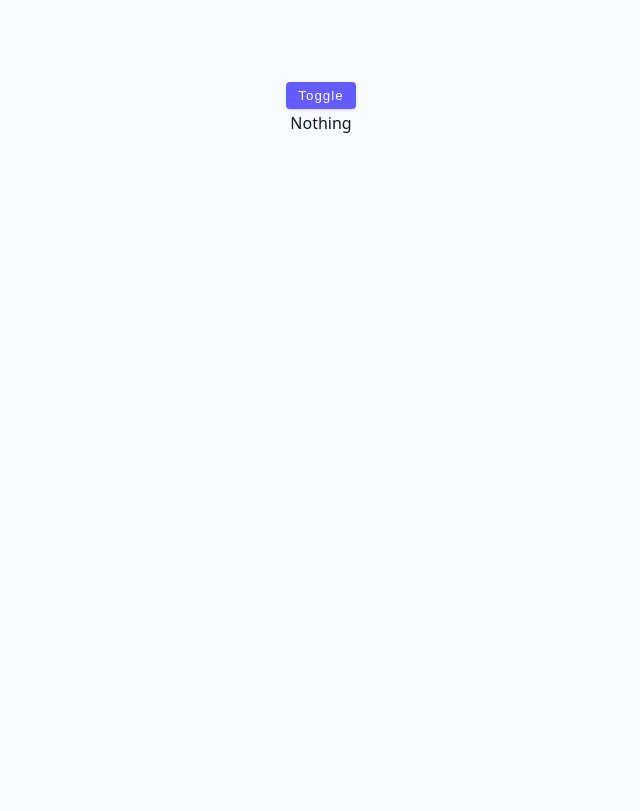
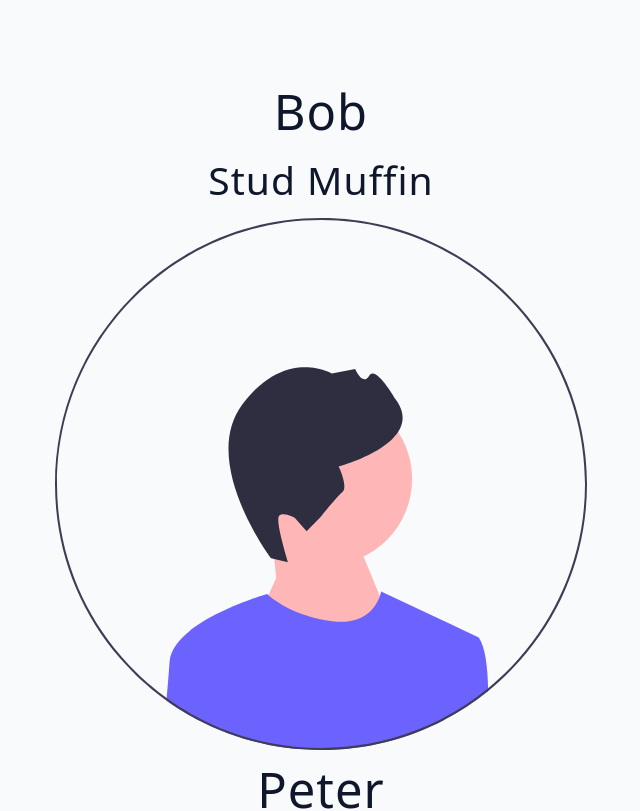
Before and after one commit to AhmedGsa/React-Apps, a React (Vite) app in the folder react-hooks/: page / in a window 1280 px wide. Shown: the top 811 px of the page, without its empty margins (319-959 px from the left). Built offline with nearby package versions, Linux system fonts and the light colour scheme.

Commit message:
completed leverage javascript tutorial

```diff
--- a/react-hooks/src/App.jsx
+++ b/react-hooks/src/App.jsx
@@ -1,9 +1,10 @@
-import Starter from './tutorial/02-useEffect/starter/05-cleanup-function'
+import Starter from './tutorial/05-leverage-javascript/starter/List'
+import { people } from './data';
 
 function App() {
   return (
     <div className='container'>
-      <Starter/>
+      <Starter people={people}/>
     </div>
   );
 }
--- /dev/null
+++ b/react-hooks/src/tutorial/05-leverage-javascript/starter/List.jsx
@@ -0,0 +1,13 @@
+import { Person } from './Person';
+import React from 'react'
+
+const List = (props) => {
+    const {people} = props;
+  return (
+    <div>
+        {people.map(person => <Person person={person}    />)}
+    </div>
+  )
+}
+
+export default List
--- /dev/null
+++ b/react-hooks/src/tutorial/05-leverage-javascript/starter/Person.jsx
@@ -0,0 +1,11 @@
+import avatar from '../../../assets/default-avatar.svg'
+import React from "react";
+export function Person({person}) {
+  const {images} = person;
+  return <div>
+    <h1>{person.name}</h1>
+    <h2>{person.nickName}</h2>
+    <img src={images?.[0]?.small?.url ?? avatar} ></img>
+  </div>
+  ;
+}
```
Also changed, not shown: react-hooks/src/tutorial/05-leverage-javascript/starter/README.md.
